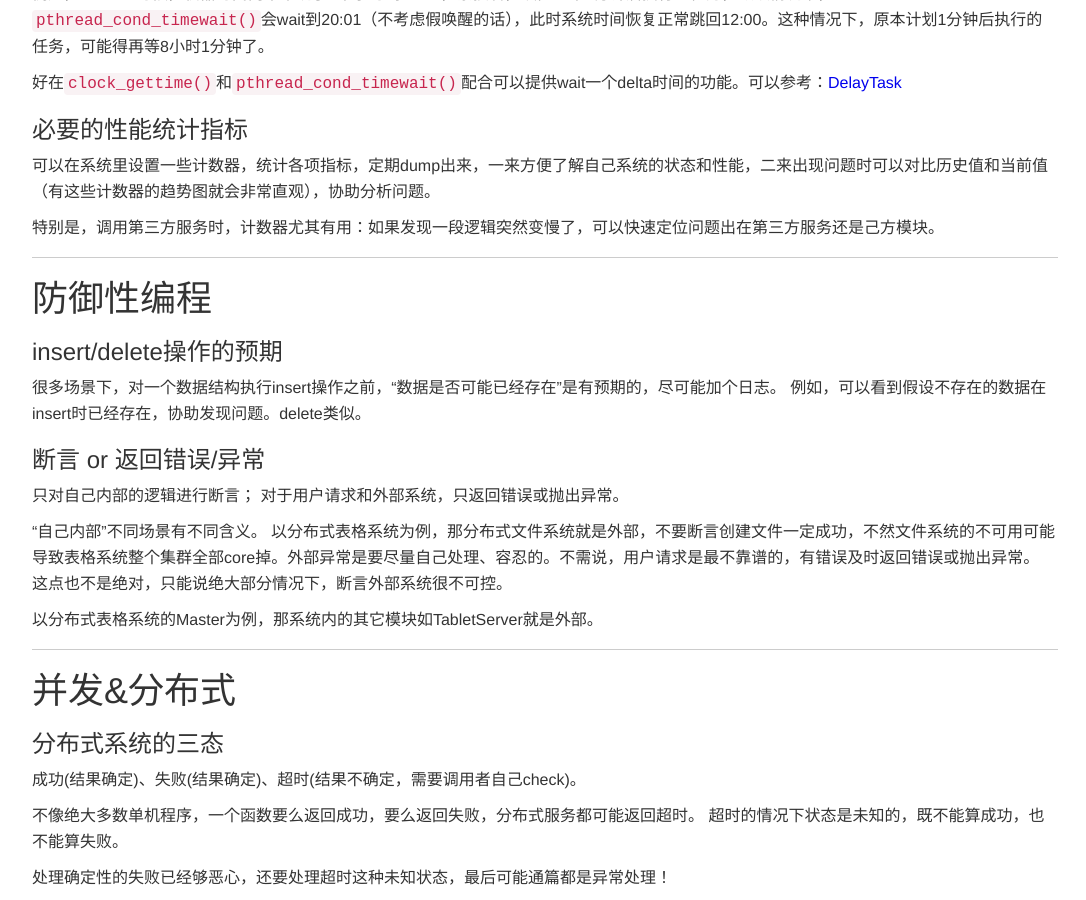
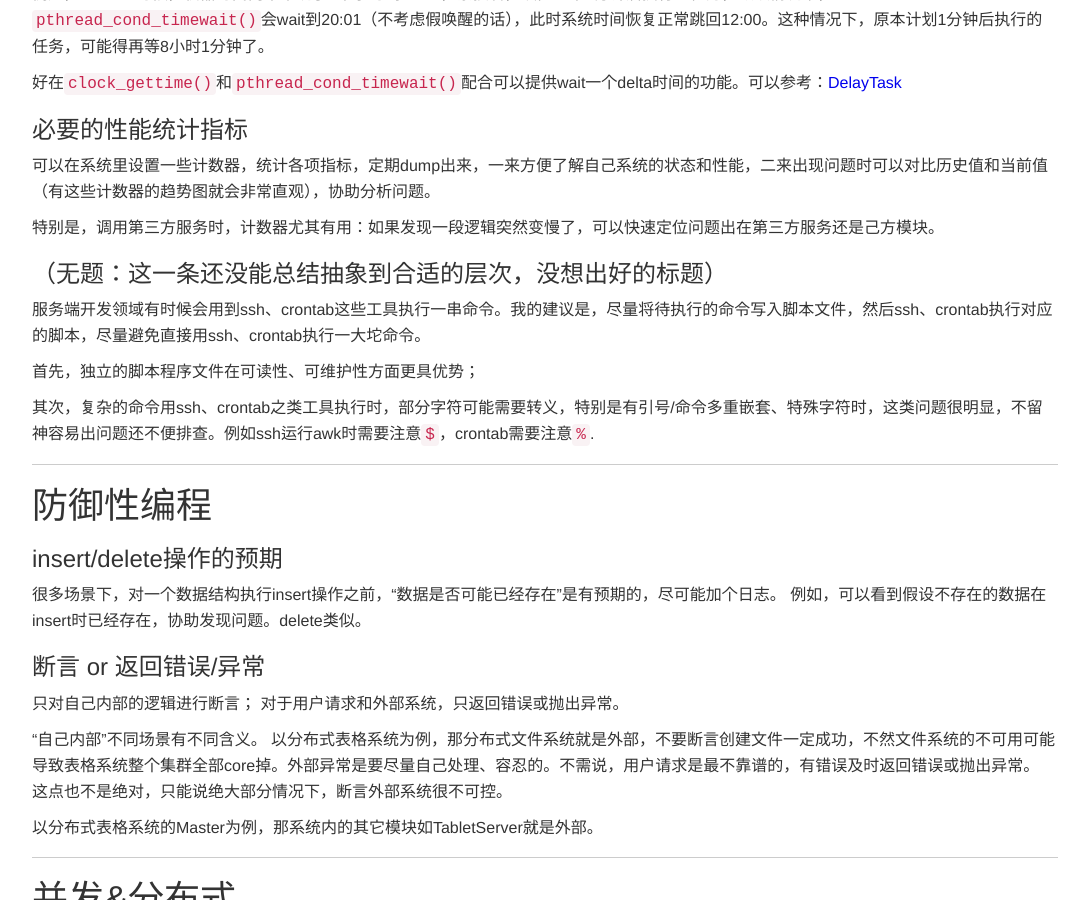
Before and after one commit to taocp/taocp.github.com, a Jekyll site: the page built from _posts/2016-04-10-编程有关的一些思考.md, in a window 1280 px wide and 900 px high, scrolled down 5176 px. Shown: the whole window, without its empty margins (95-1181 px from the left). Built offline with Jekyll 4.4.1, drawn with Linux system fonts in a browser that asks for light colours; nearby versions of some CDN libraries; library files that are not in the unit come from our copies; comment, search, counter and statistics services are not loaded.

Commit message:
update thinking-in-programming

```diff
--- a/_posts/2016-04-10-编程有关的一些思考.md
+++ b/_posts/2016-04-10-编程有关的一些思考.md
@@ -264,6 +264,13 @@ if (a->do() && b->do()) {
 特别是，调用第三方服务时，计数器尤其有用：如果发现一段逻辑突然变慢了，可以快速定位问题出在第三方服务还是己方模块。
 
 
+### （无题：这一条还没能总结抽象到合适的层次，没想出好的标题）
+
+服务端开发领域有时候会用到ssh、crontab这些工具执行一串命令。我的建议是，尽量将待执行的命令写入脚本文件，然后ssh、crontab执行对应的脚本，尽量避免直接用ssh、crontab执行一大坨命令。
+
+首先，独立的脚本程序文件在可读性、可维护性方面更具优势；
+
+其次，复杂的命令用ssh、crontab之类工具执行时，部分字符可能需要转义，特别是有引号/命令多重嵌套、特殊字符时，这类问题很明显，不留神容易出问题还不便排查。例如ssh运行awk时需要注意`$`，crontab需要注意`%`.
 
 ---
 
```
Also changed, not shown: README.md.
